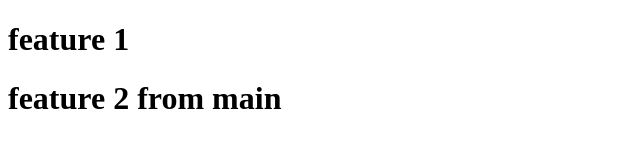
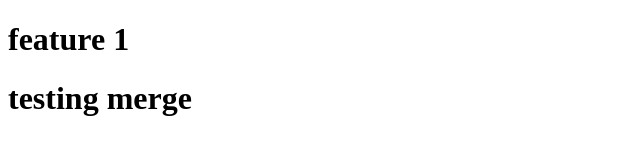
Before and after one commit to ashutoshmahapatra48/test-demo, a plain HTML site: page index.html in a window 1280 px wide. Shown: the whole page, without its empty margins (0-640 px from the left). Drawn offline with Linux system fonts and the light colour scheme.

Commit message:
testing merge

```diff
--- a/index.html
+++ b/index.html
@@ -7,6 +7,6 @@
 </head>
 <body>
     <h1>feature 1</h1>
-    <h1>feature 2 from main</h1>
+    <h1>testing merge</h1>
 </body>
 </html>
```
